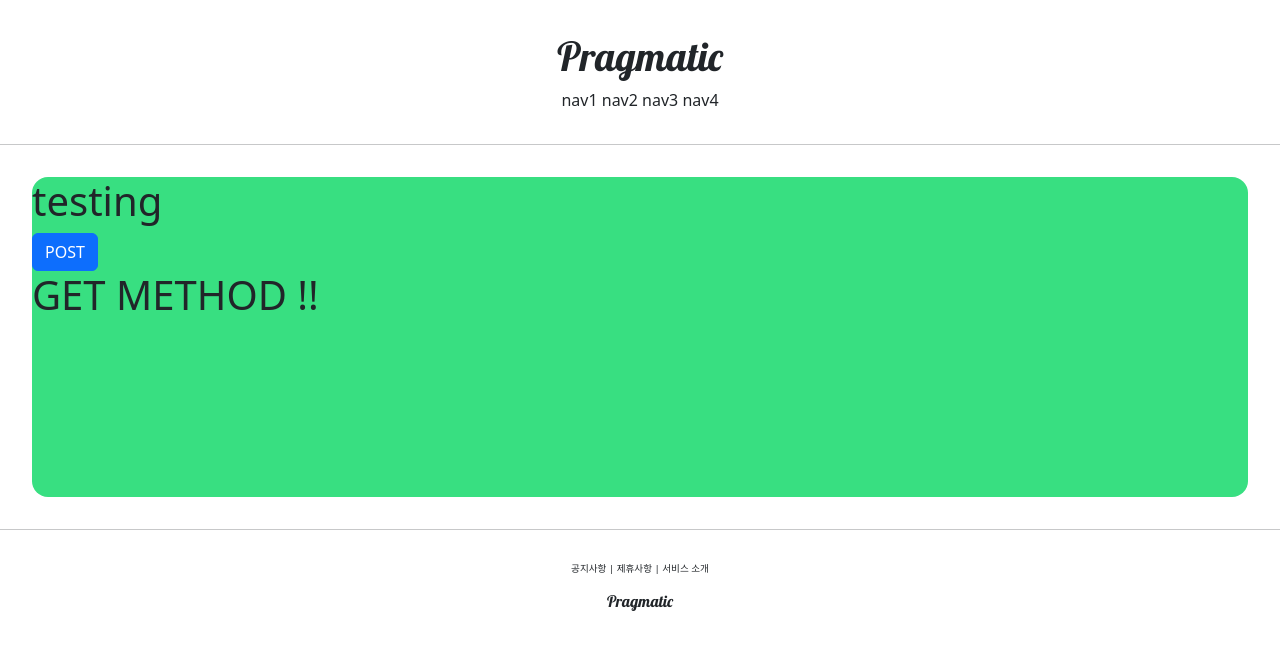
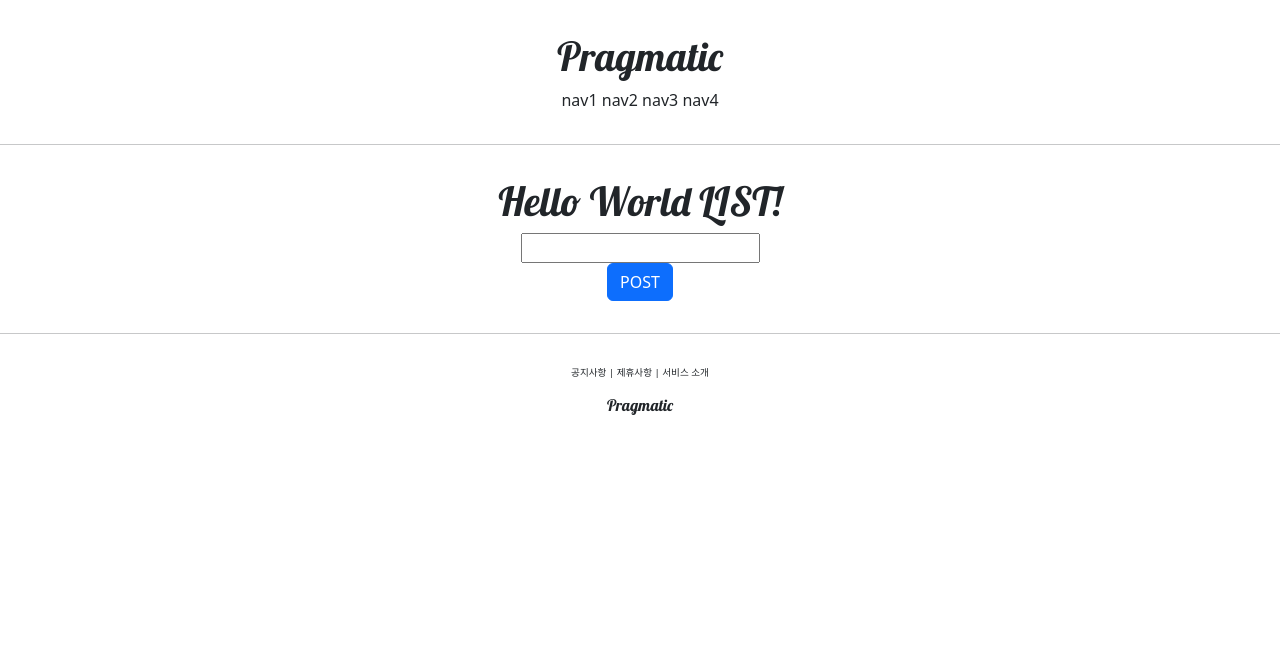
Before and after one commit to sungchan1/django-pinterest, a Django app: page /account/hello_world/ in a window 1280 px wide. Shown: the top 650 px of the page. Run offline with Django 5.2, Linux system fonts and the light colour scheme.

Commit message:
django course 17 commit

```diff
--- a/accountapp/templates/accountapp/hello_world.html
+++ b/accountapp/templates/accountapp/hello_world.html
@@ -12,18 +12,23 @@
   </style>
 
 
-  <div style="height: 20rem; background-color: #38df81; border-radius: 1rem; margin: 2rem;">
-    <h1>
-        testing
+  <div style="text-align: center; border-radius: 1rem; margin: 2rem;">
+    <h1 style="font-family: 'lobster', cursive">
+        Hello World LIST!
     </h1>
     <form action="/account/hello_world/" method="post">
       {% csrf_token %}
+      <div>
+        <input type="text" name="hello_world_input">
+      </div>
       <input type="submit" class="btn btn-primary" value="POST"/>
     </form>
 
+    {% if hello_world_output %}
     <h1>
-      {{text}}
+      {{ hello_world_output.text }}
     </h1>
+    {% endif %}
 
 
   </div>
--- a/accountapp/views.py
+++ b/accountapp/views.py
@@ -1,11 +1,19 @@
 from django.http import HttpResponse
 from django.shortcuts import render
+
+from accountapp.models import HelloWorld
 
 
 # Create your views here.
 
 def hello_world(request):
     if request.method == "POST":
-        return render(request, 'accountapp/hello_world.html', context={'text': 'POST METHOD !!'})
+        temp = request.POST.get("hello_world_input")
+
+        new_hello_world = HelloWorld()
+        new_hello_world.text = temp
+        new_hello_world.save()
+
+        return render(request, 'accountapp/hello_world.html', context={'hello_world_output': new_hello_world})
     else:
         return render(request, 'accountapp/hello_world.html', context={'text': 'GET METHOD !!'})
```
